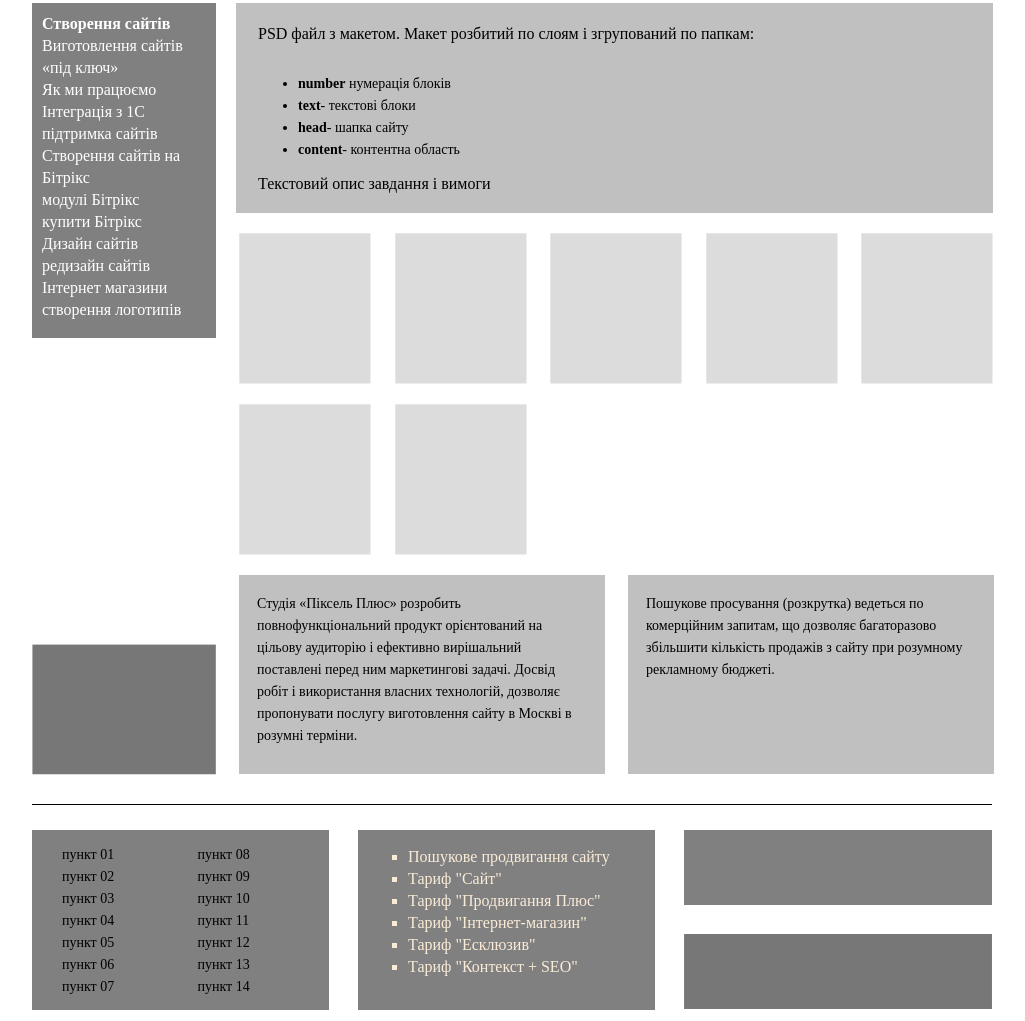
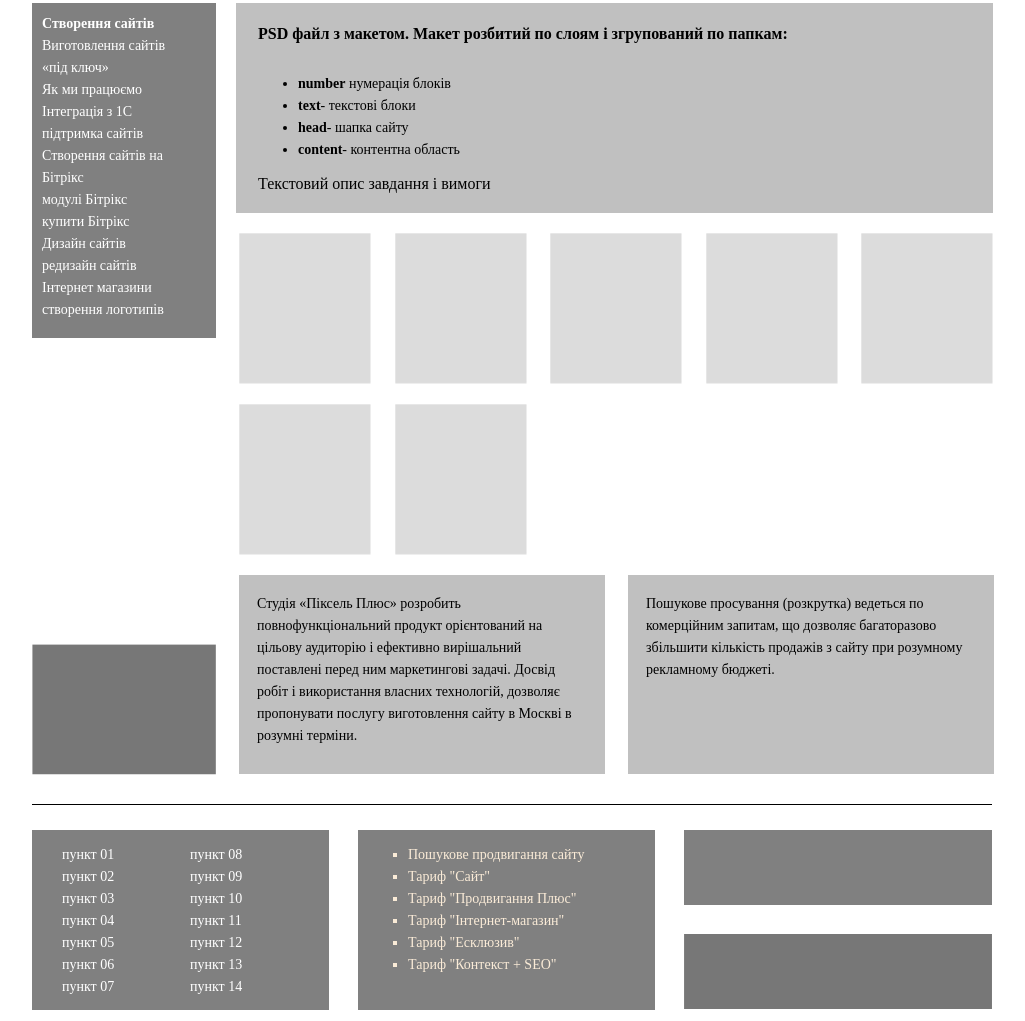
Before and after one commit to Kovalskiy266/first_layout_kovalskiy, a plain HTML site: page index.html in a window 1280 px wide. Shown: the part 168-1189 px from the top of the page, without its empty margins (128-1153 px from the left). Drawn offline with Linux system fonts and the light colour scheme.

Commit message:
changed font

```diff
--- a/index.html
+++ b/index.html
@@ -31,20 +31,20 @@
         <main>
             <div class="left">
                 <div class="block4 text">
-                    <b>Створення сайтів</b>
-                    Виготовлення сайтів
-                    «під ключ»<br>
-                    Як ми працюємо<br>
-                    Інтеграція з 1С<br>
-                    підтримка сайтів<br>
-                    Створення сайтів на<br>
-                    Бітрікс<br>
-                    модулі Бітрікс<br>
-                    купити Бітрікс<br>
-                    Дизайн сайтів<br>
-                    редизайн сайтів<br>
-                    Інтернет магазини<br>
-                    створення логотипів<br>
+                    <span class="block"><b>Створення сайтів</b></span>
+                    <span class="block">Виготовлення сайтів</span>
+                    <span class="block">«під ключ»</span>
+                    <span class="block">Як ми працюємо</span>
+                    <span class="block">Інтеграція з 1С</span>
+                    <span class="block">підтримка сайтів</span>
+                    <span class="block">Створення сайтів на</span>
+                    <span class="block">Бітрікс</span>
+                    <span class="block">модулі Бітрікс</span>
+                    <span class="block">купити Бітрікс</span>
+                    <span class="block">Дизайн сайтів</span>
+                    <span class="block">редизайн сайтів</span>
+                    <span class="block">Інтернет магазини</span>
+                    <span class="block">створення логотипів</span>
                 </div>
                 <div>
                 <img src="image/block_7.png" alt="" class = "logo_7">
@@ -52,7 +52,7 @@
             </div>
             <div class="main_container">
                 <div class="block5">
-                    PSD файл з макетом. Макет розбитий по слоям і згрупований по папкам:
+                    <b>PSD файл з макетом. Макет розбитий по слоям і згрупований по папкам:</b>
                     <div class="within_block5 text_10_block">
                         <ul>
                             <li><b>number</b> нумерація блоків</li>
@@ -92,7 +92,7 @@
 
 <footer>
     <div class="block10 text_10_block li1">
-        <ul class="ul2" style="list-style-type: none;">
+        <ul class="ul2 text" style="list-style-type: none;">
         <li> пункт 01</li>
         <li> пункт 02</li>
         <li> пункт 03</li>
--- a/style.css
+++ b/style.css
@@ -137,7 +137,7 @@ header
     height: 180px;
     background-color: #808080;
     box-sizing: border-box;
-    padding: 0px 10px 10px 10px;
+    padding: 0px 25px 16px 10px;
     /* margin-bottom: 10px; */
 
 }
@@ -199,19 +199,18 @@ header
 
 .text
 {
-    font-family: ArialMT;
-    font-size: 14;
+    font-family: "ArialMT";
+    font-size: 14px;
     line-height: 22px;
     color: #ffff;
 }
 
 .text_10_block
-{
-    font-family: ArialMT;
-    line-height: 22px;
-    font-size: 14px;
-}
-
+    {
+        font-family: "ArialMT";
+        line-height: 22px;
+        font-size: 14px;
+    }
 
 .line
 {
@@ -228,6 +227,10 @@ header
     height: 131px;
 }
 
+.block
+{
+    display: block;
+}
 @font-face
 {
     font-family: ArialMT;
```
